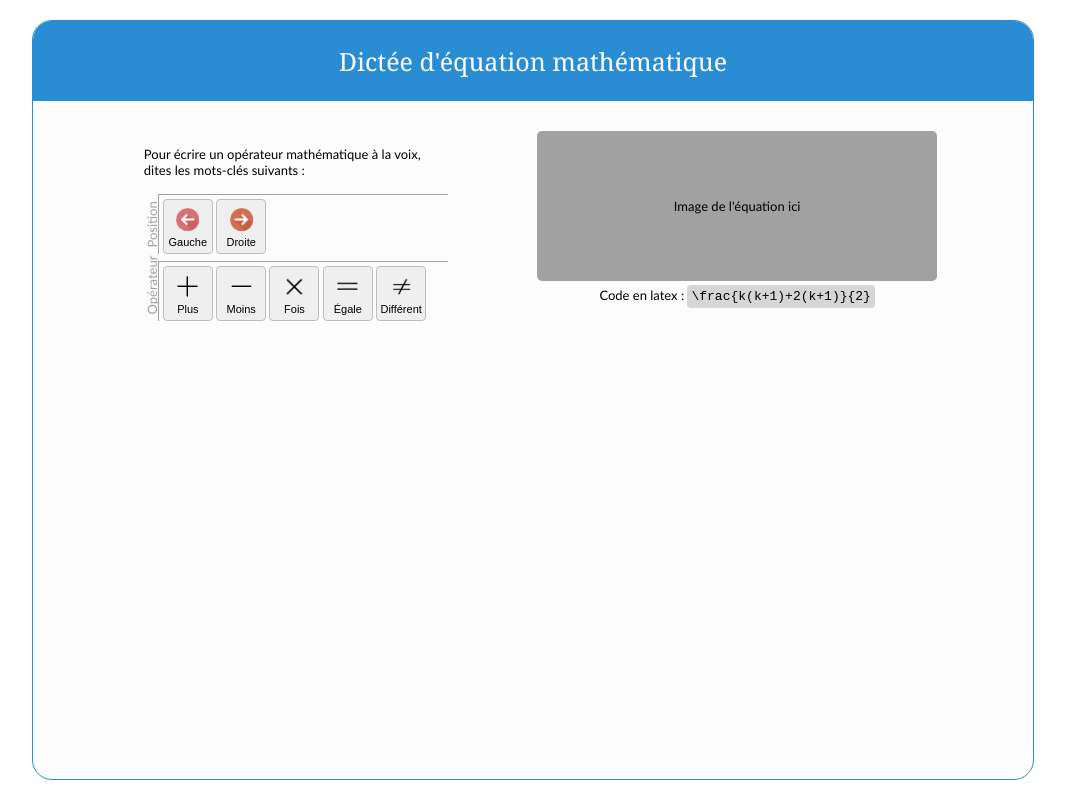
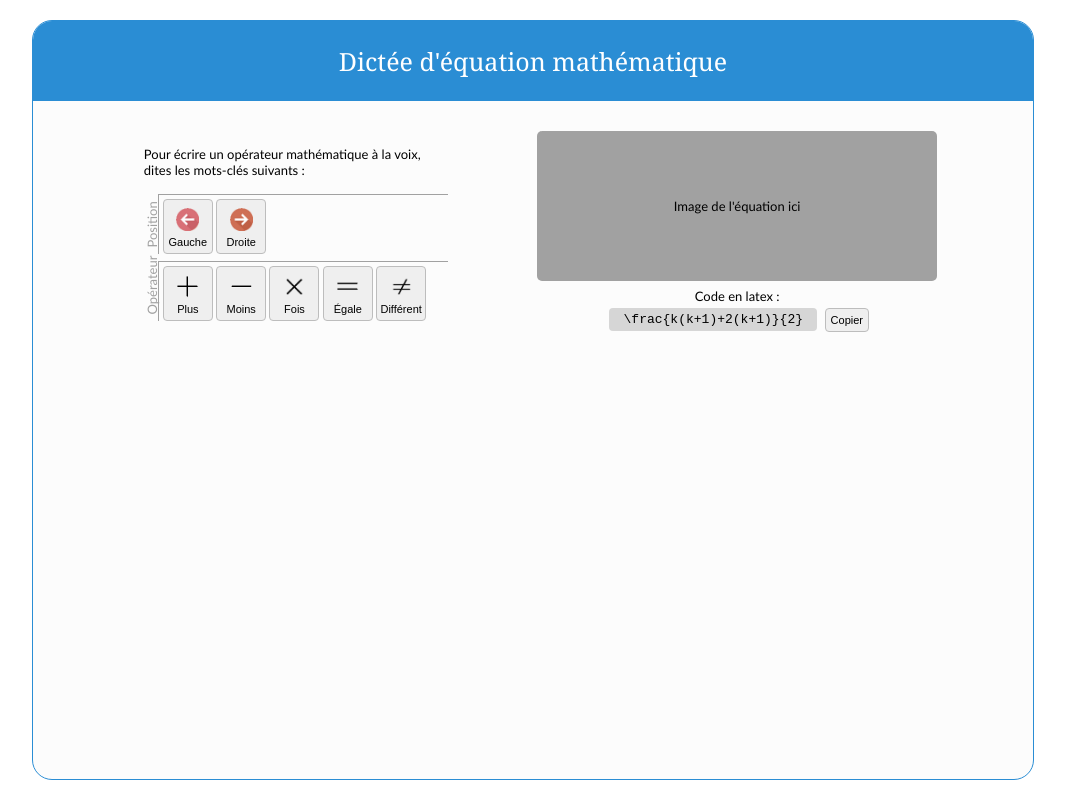
Before and after one commit to davidmazi/DicteeEquations, a plain HTML site: page index.html in a window 1280 px wide. Shown: the whole page, without its empty margins (107-1172 px from the left). Drawn offline with Linux system fonts and the light colour scheme.

Commit message:
Ajout bouton (ne marche pas) pr copier texte LateX

```diff
--- a/index.css
+++ b/index.css
@@ -97,11 +97,29 @@
     vertical-align: top;
 }
 
+#latex-code-title {
+    margin-top: 7px;
+}
+
 #latex-code-text {
     display: inline-block;
     background-color: #d6d6d6;
     font-family: 'Courier New', Courier, monospace;
     padding: 4px;
     margin-top: 4px;
+    margin-right: 4px;
+    margin-left: 4px;
+    border-radius: 4px;
+    width: 200px;
+    word-break: break-all;
+    vertical-align: top;
+}
+
+.copy-button {
+    text-align: center;
+    padding: 5px 5px;
+    font-size: 11px;
+    border: 1px solid #bdbdbd;
+    margin-top: 4px;
     border-radius: 4px;
 }
--- a/index.html
+++ b/index.html
@@ -68,12 +68,18 @@
             Image de l'équation ici
           </div>
           <div id="latex-code">
-              Code en latex :
+              <div id="latex-code-title">
+                Code en latex :
+              </div>
               <div id="latex-code-text">
                   \frac{k(k+1)+2(k+1)}{2}
               </div>
+
+        <button class="copy-button">Copier</button>
           </div>
+
         </div>
+
 
 
 
```
